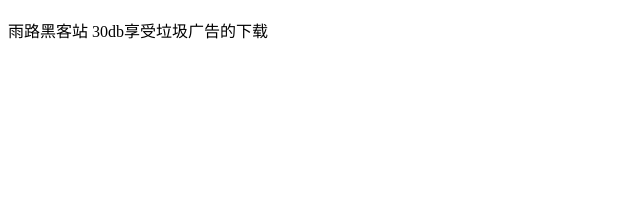
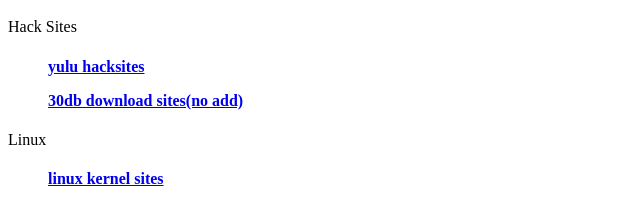
Before and after one commit to zidier215/Blog, a plain HTML site: page sites_recommand/index.html in a window 1280 px wide. Shown: the part 48-270 px from the top of the page, without its empty margins (0-640 px from the left). Drawn offline with Linux system fonts and the light colour scheme.

Commit message:
update sites_recommand/index.html

```diff
--- a/sites_recommand/index.html
+++ b/sites_recommand/index.html
@@ -4,8 +4,21 @@
 </head>
 <body>
 <p>
-<a herf="http://www.yu1u.org/">雨路黑客站</a>
-<a herf="http://www.30ab.com/">30db享受垃圾广告的下载</a>
+	<header>
+		Hack Sites
+	</header>
+	<h4>
+		<ul><a href="http://www.yu1u.org/" class="yulu">yulu hacksites</a></ul>
+		<ul><a href="http://www.30ab.com/" class="30db no ad">30db download sites(no add)</a></ul>
+	</h4>
+</p>
+<p>
+	<header>
+		Linux
+	</header>
+	<h4>
+		<ul><a href="http://www.linukernel.org/" class="linuxkernel">linux kernel sites</a></ul>
+	</h4>
 </p>
 </body>
 </html>
```
